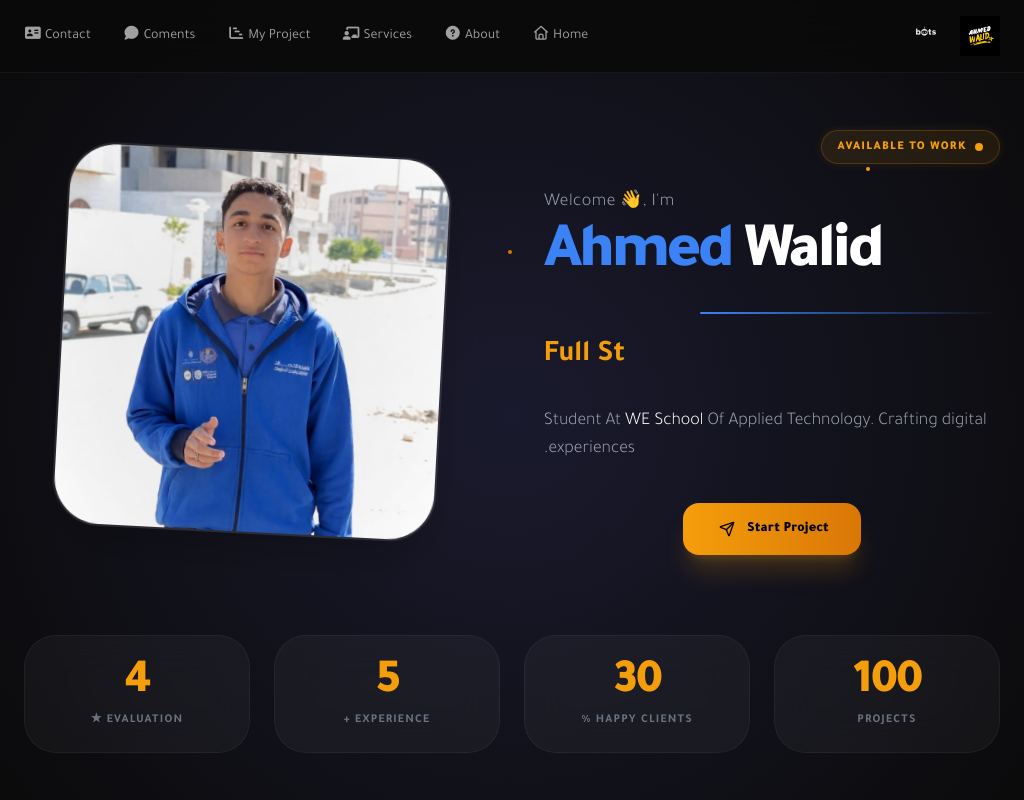
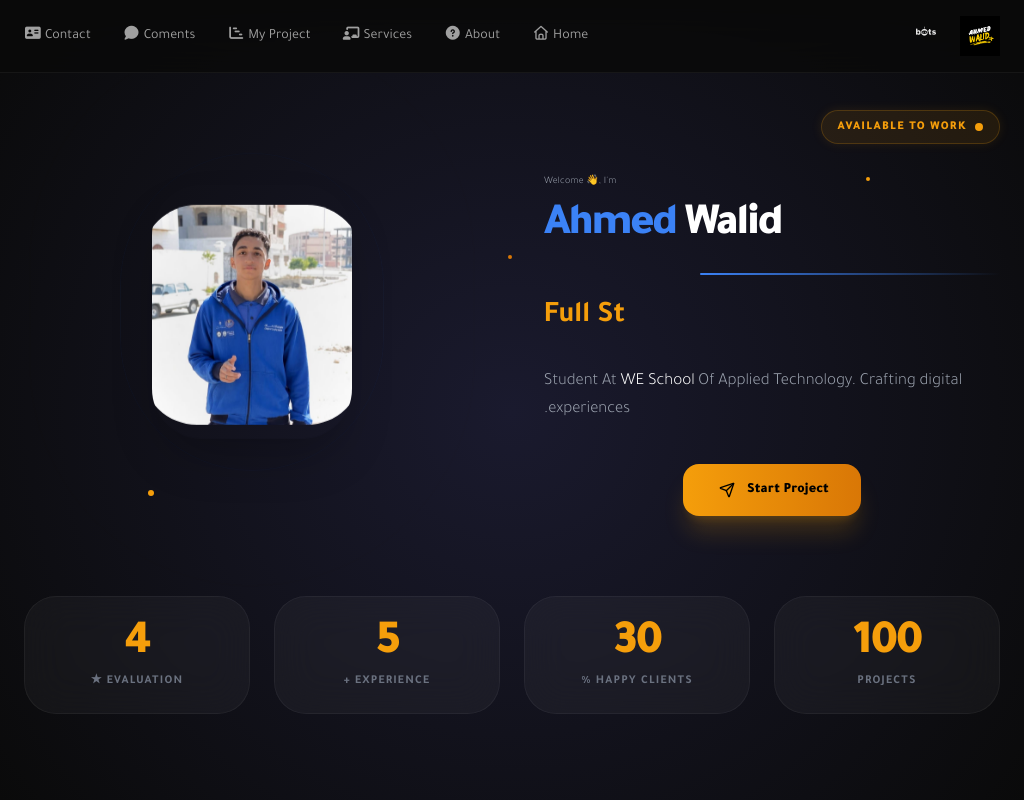
Before and after one commit to ahwaah12-ai/Main-Portofolio, a website: page index.html in a window 1024 px wide. Drawn offline with nearby package versions, Linux system fonts and the light colour scheme.

Commit message:
Update style.css

```diff
--- a/style.css
+++ b/style.css
@@ -506,6 +506,60 @@
   50% { transform: translateY(-20px); }
 }
 
+@media (min-width:769px) and (max-width:1024px){
+  #hero{
+    margin-top: 30px;
+  }
+  #hero-name{
+    font-size: 45px !important;
+  }
+
+  #hero-name ~ p{
+    font-size: 17px;
+  }
+  #hero-greeting{
+    font-size: 10px;
+  }
+  #availabe{
+    font-size: 8px;
+    margin: 0px;
+  }
+  #hero-image {
+    height: 200px;
+    width: 200px;
+    margin: 0px 0px;
+    border-radius: 50px;
+  }
+
+  #hero-box{
+    transform: rotate(0deg);
+    height: 254px;
+    padding-top: 30px;
+    width: 200px;
+    border-radius: 50px;
+  }
+  #hero-cta{
+    display: none;
+    width: 130px;
+    white-space: nowrap;
+    font-size: 13px;
+  }
+  #hero-title{
+    font-size: 30px;
+    /* display: none; */
+  }
+  .border-2{
+    border: none;
+  }
+  #hero{
+    top: -10px;
+    padding: 10px 0px;
+  }
+  #hero{
+    flex-direction: column-reverse;
+  }
+
+}
 
 @media screen and (min-width:450px) {
   ::-webkit-scrollbar {
```
